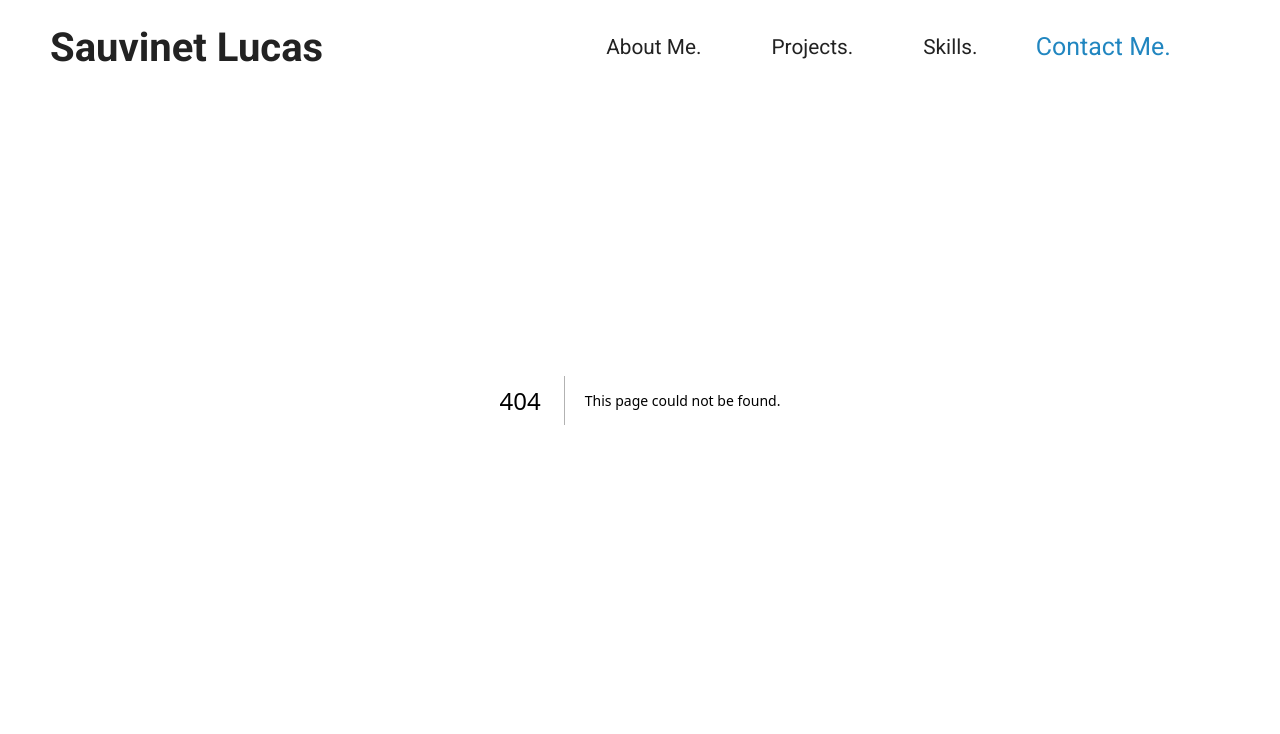
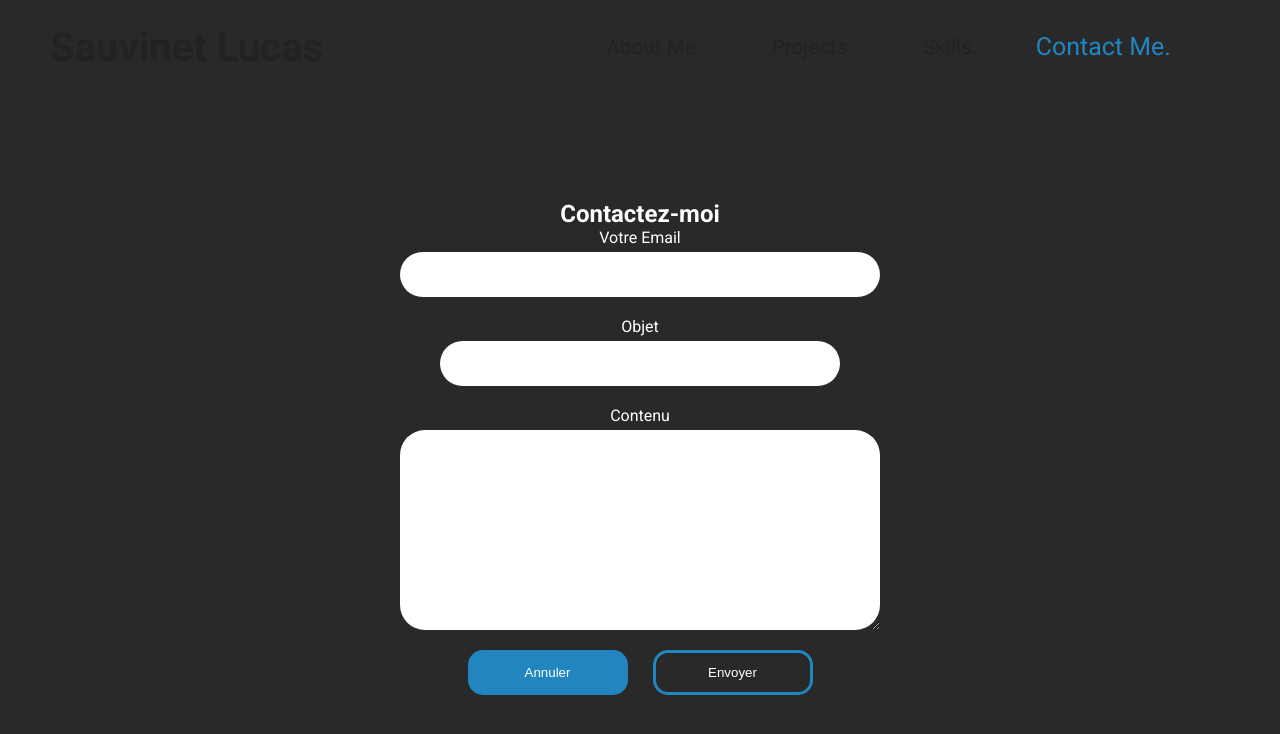
Before and after one commit to l-sauvinet/Portfolio, a Next.js app: page /contact in a window 1280 px wide. Before the commit this address had no page. Shown: the top 734 px of the page. Built offline with nearby package versions, Linux system fonts and the light colour scheme.

Commit message:
fix: add contact page

```diff
--- /dev/null
+++ b/app/components/contact.tsx
@@ -0,0 +1,77 @@
+"use client";
+import React from "react";
+
+export default function Contact() {
+  const handleSubmit = (e: React.FormEvent<HTMLFormElement>) => {
+    e.preventDefault();
+
+    const form = e.currentTarget;
+    const email = (form.elements.namedItem("email") as HTMLInputElement).value;
+    const subject = (form.elements.namedItem("subject") as HTMLInputElement).value;
+    const message = (form.elements.namedItem("message") as HTMLTextAreaElement).value;
+
+    const mailtoLink = `mailto:lucas.sauvinet@gmail.com?subject=${encodeURIComponent(
+      subject
+    )}&body=${encodeURIComponent(`De: ${email}\n\n${message}`)}`;
+
+    window.location.href = mailtoLink;
+  };
+
+  const handleReset = (e: React.MouseEvent<HTMLButtonElement>) => {
+    e.preventDefault();
+    const form = (e.currentTarget.closest("form") as HTMLFormElement);
+    if (form) {
+      form.reset();
+    }
+  };
+
+  return (
+    <section className="Contact">
+      <h1 className="text-3xl font-bold mb-6">Contactez-moi</h1>
+      <form className="Contact-form" onSubmit={handleSubmit}>
+        <div>
+          <label htmlFor="email">Votre Email</label>
+          <input
+            type="email"
+            id="email"
+            name="email"
+            required
+            className="Contact-input-email"
+          />
+        </div>
+        <div>
+          <label htmlFor="subject">Objet</label>
+          <input
+            type="text"
+            id="subject"
+            name="subject"
+            required
+            className="Contact-input-object"
+          />
+        </div>
+        <div>
+          <label htmlFor="message">Contenu</label>
+          <textarea
+            id="message"
+            name="message"
+            rows={5}
+            required
+            className="Contact-input-content"
+          ></textarea>
+        </div>
+        <div className="Contact-btn-section">
+          <button
+            type="button"
+            className="Contact-btn-cancel"
+            onClick={handleReset}
+          >
+            Annuler
+          </button>
+          <button type="submit" className="Contact-btn-submit">
+            Envoyer
+          </button>
+        </div>
+      </form>
+    </section>
+  );
+}
--- a/app/components/header.tsx
+++ b/app/components/header.tsx
@@ -1,7 +1,6 @@
 "use client";
 
 import { usePathname } from "next/navigation";
-import { FaGithub, FaLinkedin, FaEnvelope } from "react-icons/fa";
 
 export default function Header() {
   const pathname = usePathname();
--- /dev/null
+++ b/app/contact/page.tsx
@@ -0,0 +1,6 @@
+"use client";
+import Contact from "../components/contact";
+
+export default function ContactPage() {
+  return <Contact />;
+}
--- a/app/page.tsx
+++ b/app/page.tsx
@@ -57,7 +57,6 @@ export default function Home() {
         <div className="profil-picture">
           <img src="./lucas-picture.png" alt="lucas"/>
         </div>
-
       </div>
     </section>
   );
--- a/app/styles/globals.css
+++ b/app/styles/globals.css
@@ -9,7 +9,7 @@
 
 body {
   font-family: Rob;
-  background: linear-gradient(135deg, #686868, #4e4e4e);
+  background: rgb(41, 41, 41);
   backdrop-filter: blur(10px);
   color: #ffffff;
   min-height: 100vh;
@@ -21,7 +21,7 @@ body {
 /* 🌙 Mode Dark/Light automatique */
 @media (prefers-color-scheme: dark) {
   :root {
-    --background-color: #0a0a0a;
+    --background-color: #4e4e4e;
     --text-color: #ffffff;
     --header-bg: rgba(20, 20, 20, 0.459);
     --hover-color: #aaaaaa;
@@ -94,7 +94,6 @@ header {
   display: flex;
   justify-content: center;
   align-items: center;
-  background: rgba(10, 10, 10, 0.6);
 }
 
 .hero-content {
@@ -155,3 +154,96 @@ header {
     opacity: 0;
   }
 }
+
+/* Contact */
+.Contact{
+  width: 100vh;
+  display: flex;
+  flex-direction: column;
+  justify-content: center;
+  align-items: center;
+  margin-top: 200px;
+}
+
+.Contact-form{
+  width: 100%;
+  display: flex;
+  flex-direction: column;
+  justify-content: center;
+  align-items: center;
+  gap: 20px;
+}
+
+.Contact-form button{
+  width: 20%;
+}
+
+.Contact-form div{
+  display: flex;
+  flex-direction: column;
+  align-items: center;
+  justify-content: center;
+  width: 100%;
+  gap: 5px;
+}
+
+.Contact-input-email{
+  width: 60%;
+  height: 45px;
+  border-radius: 25px;
+  border: none;
+  padding: 15px;
+  color: black !important;
+}
+
+.Contact-input-object{
+  width: 50%;
+  height: 45px;
+  border-radius: 25px;
+  border: none;
+  padding: 15px;
+  color: black !important;
+}
+
+.Contact-input-content{
+  width: 60%;
+  height: 200px;
+  border-radius: 25px;
+  border: none;
+  padding: 15px;
+  color: black !important;
+}
+
+.Contact-btn-section{
+  display: flex;
+  flex-direction: row !important;
+  width: 100%;
+  gap: 25px !important;
+}
+
+.Contact-btn-cancel{
+  color: white;
+  background-color: #2186c0;
+  height: 45px;
+  border-radius: 15px;
+  z-index: 9999;
+  border: none;
+}
+
+.Contact-btn-cancel:hover{
+  background-color: transparent;
+  border: 3px solid #2186c0;
+}
+
+.Contact-btn-submit{
+  color: white;
+  background-color: transparent;
+  border: 3px solid #2186c0;
+  height: 45px;
+  border-radius: 15px;
+  z-index: 9999;
+}
+
+.Contact-btn-submit:hover{
+  background-color: #2186c0;
+}
--- a/app/styles/layout.css
+++ b/app/styles/layout.css
@@ -15,6 +15,7 @@ body {
     max-width: 1200px;
     margin: auto;
     padding: 20px;
+    background:  #4e4e4e;
   }
 
   /* Header */
```
